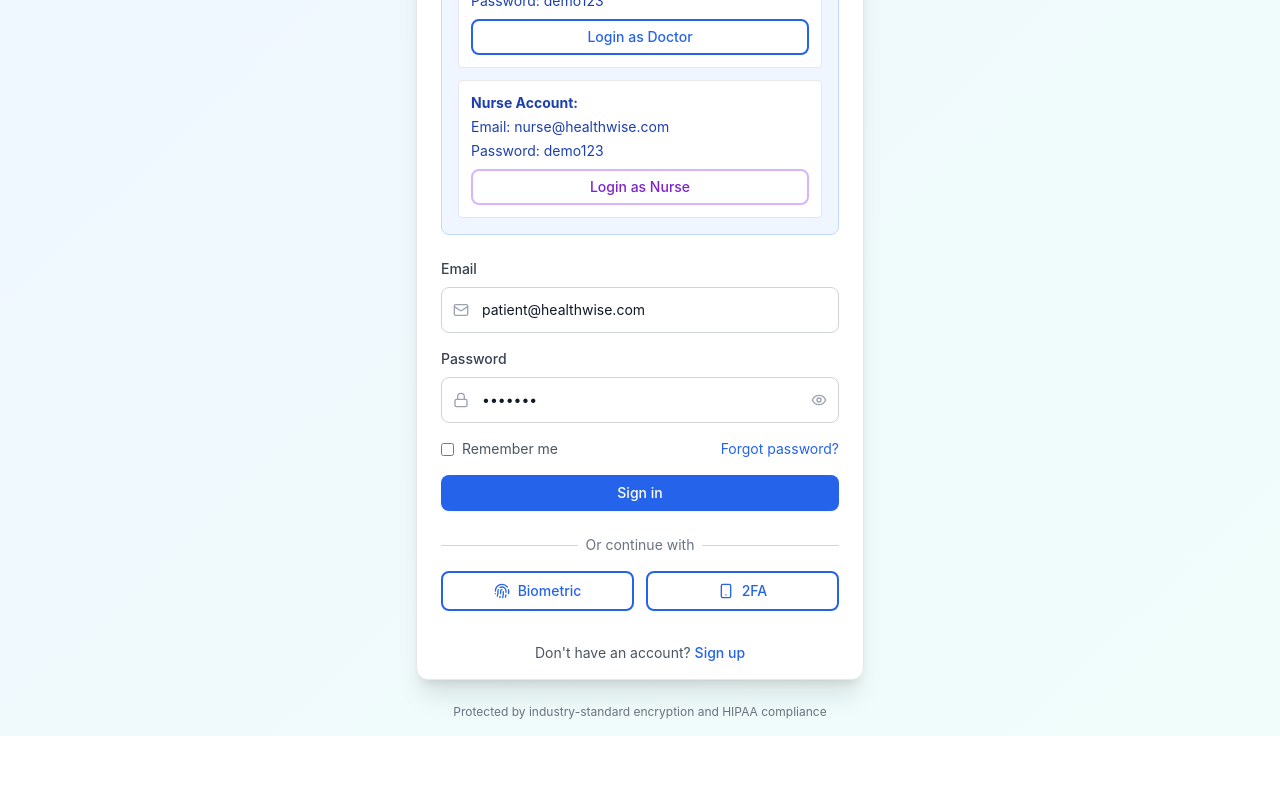
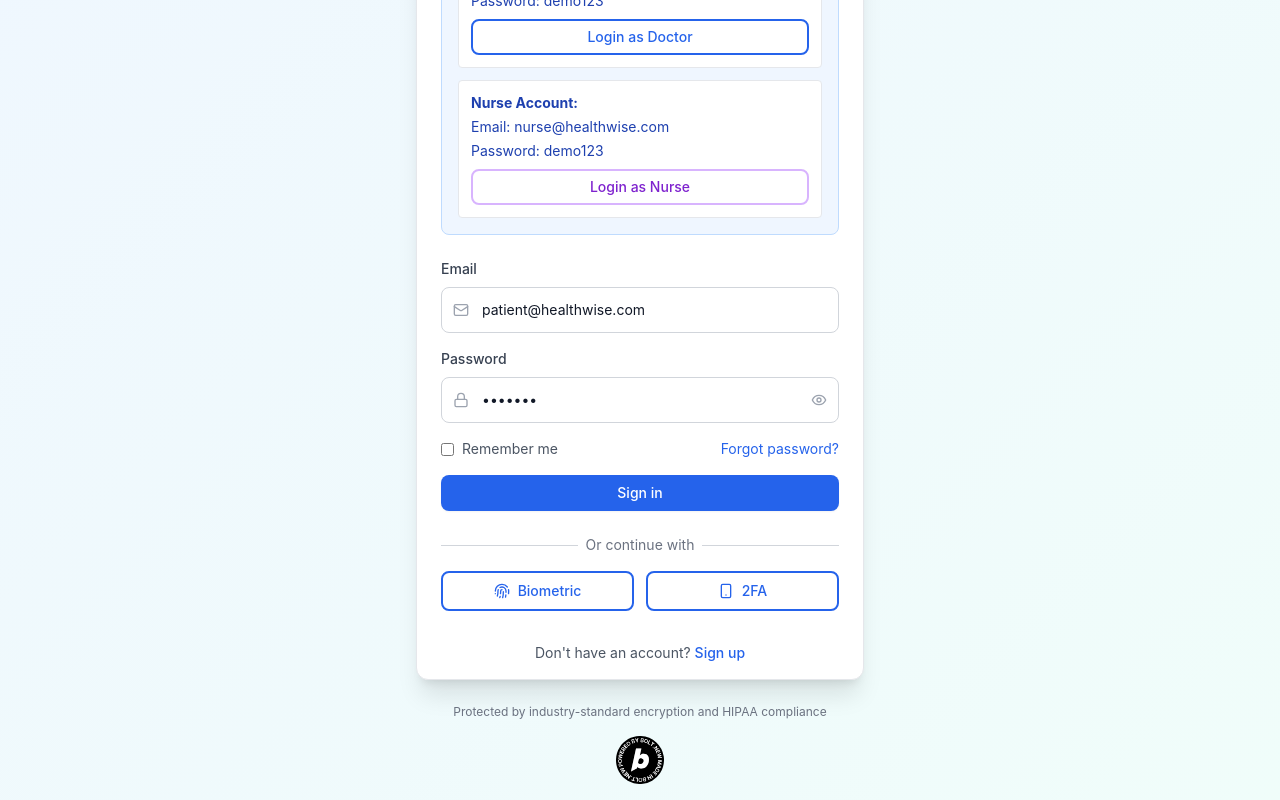
Before and after one commit to Prof-anabi/HealthWise, a React (Vite) app: page /login in a window 1280 px wide. Shown: the part 463-1263 px from the top of the page. Before the commit the page ends 1199 px from the top, so only its background shows below. Built offline with nearby package versions, Linux system fonts and the light colour scheme; no server answers.

Commit message:
Add Bolt.new Badge to Login Page

```diff
--- a/src/components/auth/LoginForm.tsx
+++ b/src/components/auth/LoginForm.tsx
@@ -221,13 +221,27 @@ export const LoginForm: React.FC = () => {
         </Card>
 
         <div className="mt-6 text-center">
-          <p className="text-xs text-gray-500">
+          <p className="text-xs text-gray-500 mb-4">
             Protected by industry-standard encryption and HIPAA compliance
           </p>
+
+          {/* Bolt.new Badge */}
+          <div className="flex justify-center">
+            <a
+              href="https://bolt.new"
+              target="_blank"
+              rel="noopener noreferrer"
+              className="inline-block hover:opacity-80 transition-opacity"
+            >
+              <img
+                src="/src/assets/black_circle_360x360.svg"
+                alt="Built with Bolt.new"
+                className="h-12 w-12"
+              />
+            </a>
+          </div>
         </div>
       </div>
     </div>
-
-
   );
 };
```
